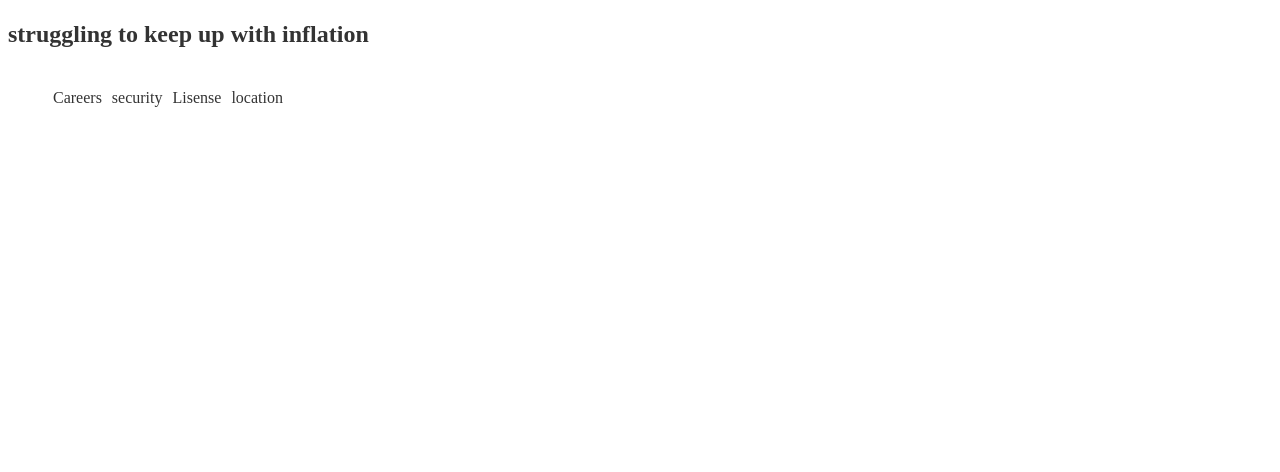
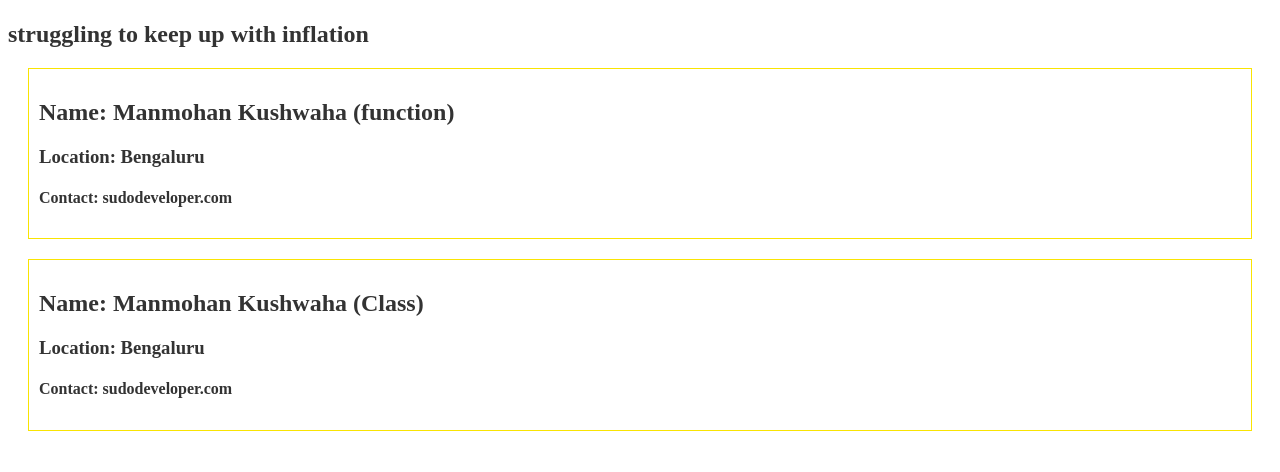
Before and after one commit to i-ms75/namasteReact, a React (Vite) app: page /aboutUs in a window 1280 px wide. Shown: the part 223-695 px from the top of the page. Built offline with nearby package versions, Linux system fonts and the light colour scheme.

Commit message:
Create and use class based components, pass props, create constructor

```diff
--- a/index.css
+++ b/index.css
@@ -90,6 +90,13 @@
 }
 
 
+.user-card{
+  padding: 10px;
+  /* display: flex; */
+  margin: 20px;
+  border: 1px solid #f9e402;
+}
+
 /* 1. Define your default colors (Light mode) */
 :root {
   --bg-color: #ffffff;
--- a/src/components/AboutUs.js
+++ b/src/components/AboutUs.js
@@ -1,10 +1,15 @@
+import User from "./User";
+import UserClass from "./UserClass";
 const AboutUs = () =>
 {
     return (
         <div>
             <h1>Heyy there here's about me, A struggling Software Engineer!!</h1>
             <h2>struggling to keep up with inflation</h2>
+            <User name={"Manmohan Kushwaha (function)"} location={"Bengaluru"}/>
+            <UserClass name={"Manmohan Kushwaha (Class)"} location={"Bengaluru"}/>
         </div>
+
     )
 }
 
--- /dev/null
+++ b/src/components/User.js
@@ -0,0 +1,11 @@
+const User = (props) =>
+{
+    return ( <div className="user-card">
+            <h2>Name: {props.name}</h2>
+            <h3>Location: {props.location}</h3>
+            <h4>Contact: sudodeveloper.com</h4>
+        </div>
+        )
+}
+
+export default User;
--- /dev/null
+++ b/src/components/UserClass.js
@@ -0,0 +1,22 @@
+import React from "react";
+class UserClass extends React.Component
+{
+    constructor(props)
+    {
+        super(props);
+
+    }
+    render()
+    {
+        const {name,location}=this.props;
+        return (
+        <div className="user-card">
+            <h2>Name: {name}</h2>
+            <h3>Location: {location}</h3>
+            <h4>Contact: sudodeveloper.com</h4>
+        </div>
+        )
+    }
+}
+
+export default UserClass;
```
Also changed, not shown: 1 other file (tests, documents, lock files or other folders).
